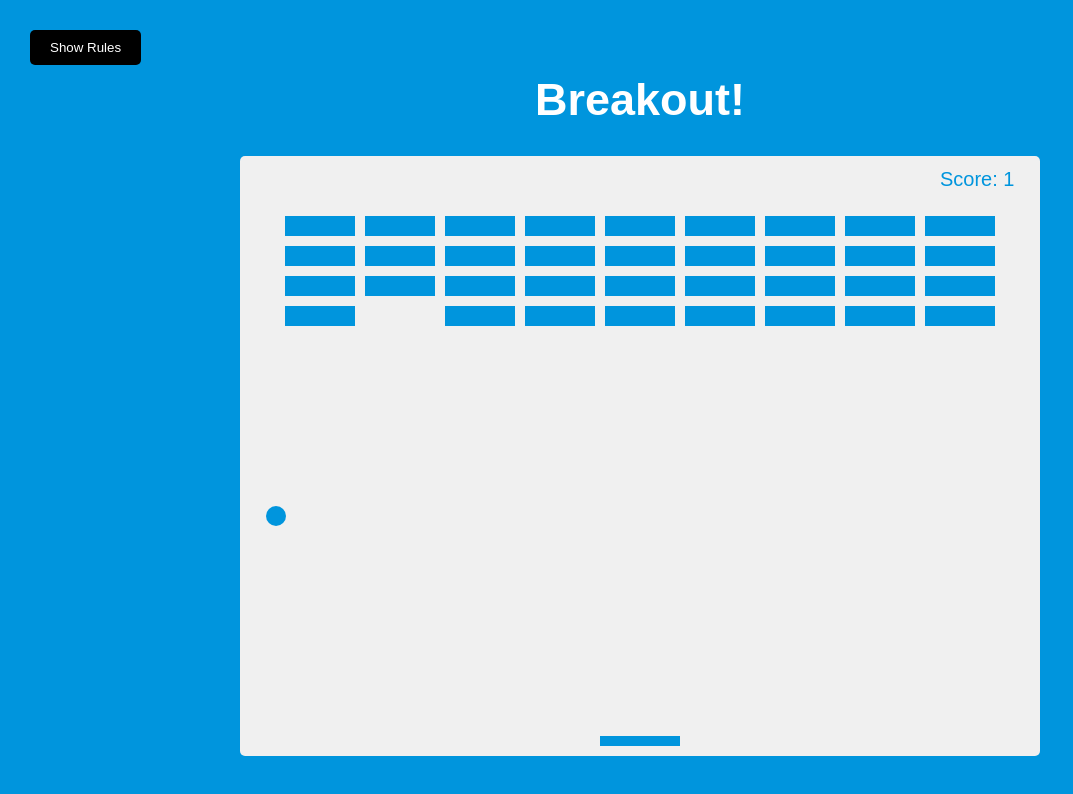
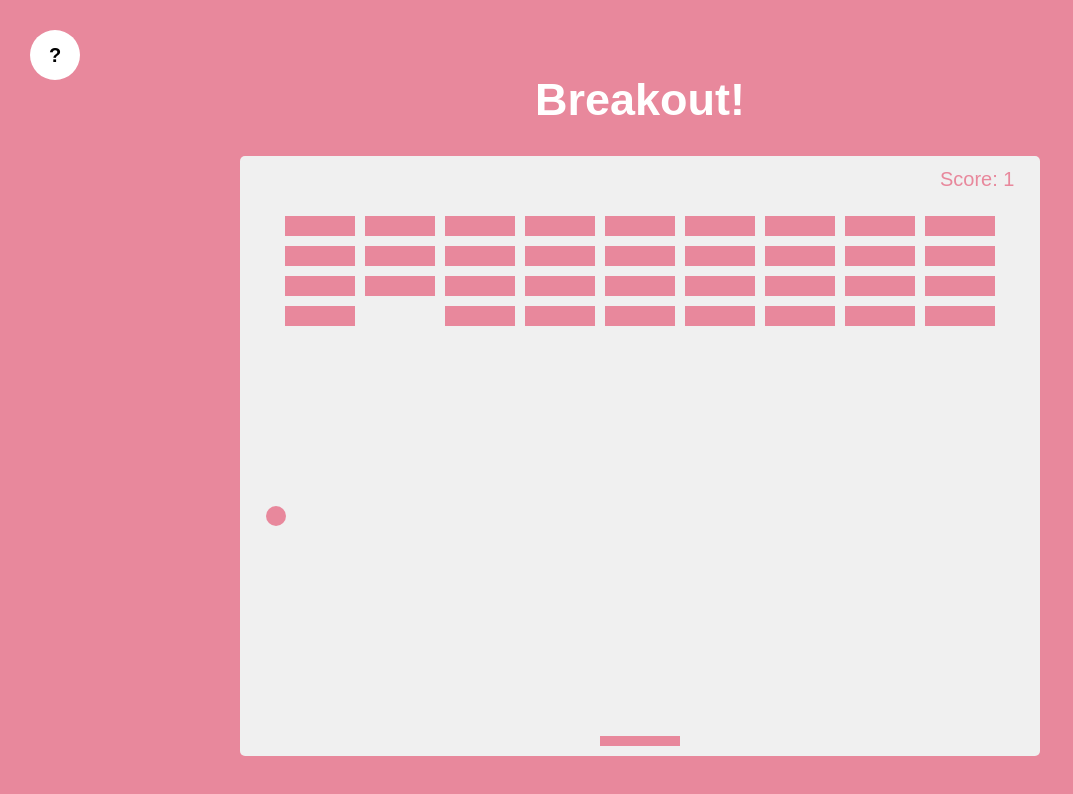
Before and after one commit to ikh00000/JS-Game, a plain HTML site: page index.html in a window 1280 px wide. Shown: the whole page, without its empty margins (0-1073 px from the left). Drawn offline with Linux system fonts and the light colour scheme.

Commit message:
random color

```diff
--- a/index.html
+++ b/index.html
@@ -9,15 +9,16 @@
   </head>
   <body>
     <h1>Breakout!</h1>
-    <button id="rules-btn" class="btn rules-btn">Show Rules</button>
+    <button id="rules-btn" class="btn rules-btn">?</button>
     <div id="rules" class="rules">
-      <h2>How To Play:</h2>
+      <h2>Created by Ivan Khizhnyak</h2>
+      <h3>How To Play:</h3>
       <p>
         Use your right and left keys to move the paddle to bounce the ball up
         and break the blocks.
       </p>
       <p>If you miss the ball, your score and the blocks will reset.</p>
-      <button id="close-btn" class="btn">Close</button>
+      <button id="close-btn" class="btn">OK</button>
     </div>
 
     <canvas id="canvas" width="800" height="600"></canvas>
--- a/script.js
+++ b/script.js
@@ -8,6 +8,20 @@ let score = 0;
 
 const brickRowCount = 9; //space for bicks in row
 const brickColumnCount = 4; //space for bicks in column
+
+
+//Random Color for each start
+const randHexColor = () => {
+  let color = '#' + Math.floor(Math.random()*16777215).toString(16);
+  color == '#ffffff' ? randHexColor() : color;
+  return color;
+}
+
+const mainColor = randHexColor();
+
+document.body.style.backgroundColor = mainColor;
+document.getElementById('rules').style.filter = 'hue-rotate(90deg)';
+console.log(mainColor);
 
 // Create ball props
 const ball = { //TRY EACH
@@ -51,36 +65,36 @@ for (let i = 0; i < brickRowCount; i++) {
 }
 
 // Draw ball on canvas
-function drawBall() {
+const drawBall = () => {
   ctx.beginPath(); //Begins a path, or resets the current path
   ctx.arc(ball.x, ball.y, ball.size, 0, Math.PI * 2); //Creates an arc/curve (used to create circles, or parts of circles)
-  ctx.fillStyle = '#0095dd'; //Sets or returns the color, gradient, or pattern used to fill the drawing
+  ctx.fillStyle = mainColor; //Sets or returns the color, gradient, or pattern used to fill the drawing
   ctx.fill(); //Fills the current drawing (path)
   ctx.closePath(); //Creates a path from the current point back to the starting point
 }
 
 // Draw paddle on canvas
-function drawPaddle() {
+const drawPaddle = () => {
   ctx.beginPath();
   ctx.rect(paddle.x, paddle.y, paddle.w, paddle.h); //Creates a rectangle
-  ctx.fillStyle = '#0095dd';
+  ctx.fillStyle = mainColor;
   ctx.fill();
   ctx.closePath();
 }
 
 // Draw score oon canvas
-function drawScore() {
+const drawScore = () => {
   ctx.font = '20px Arial';
   ctx.fillText(`Score: ${score}`, canvas.width - 100, 30); //Draws "filled" text on the canvas
 }
 
 // Draw bricks on canvas
-function drawBricks() {
+const drawBricks = () => {
   bricks.forEach(column => {
     column.forEach(brick => {
       ctx.beginPath();
       ctx.rect(brick.x, brick.y, brick.w, brick.h);
-      ctx.fillStyle = brick.visible ? '#0095dd' : 'transparent';
+      ctx.fillStyle = brick.visible ? mainColor : 'transparent';
       ctx.fill();
       ctx.closePath();
     });
@@ -88,7 +102,7 @@ function drawBricks() {
 }
 
 // Move paddle on canvas
-function movePaddle() {
+const movePaddle = () => {
   paddle.x += paddle.dx;
 
   // Wall detection
@@ -102,7 +116,19 @@ function movePaddle() {
 }
 
 // Move ball on canvas
-function moveBall() {
+const moveBall = (play) => {
+  // if (play == true) {
+
+  //   ball.x += ball.dx;
+  //   ball.y += ball.dy;
+  //   console.log(ball.dx);
+  //   console.log(ball.dy);
+  // } else {
+  //  ball.dx = 0;
+  //  ball.dy = 0;
+  //  console.log(ball.dx);
+  //  console.log(ball.dy);
+  // }
   ball.x += ball.dx;
   ball.y += ball.dy;
 
@@ -154,7 +180,7 @@ function moveBall() {
 }
 
 // Increase score
-function increaseScore() {
+const increaseScore = () => {
   score++;
 
   if (score % (brickRowCount * brickRowCount) === 0) {
@@ -163,14 +189,14 @@ function increaseScore() {
 }
 
 // Make all bricks appear
-function showAllBricks() {
+const showAllBricks = () => {
   bricks.forEach(column => {
     column.forEach(brick => (brick.visible = true));
   });
 }
 
 // Draw everything
-function draw() {
+const draw = () => {
   // clear canvas
   ctx.clearRect(0, 0, canvas.width, canvas.height);
 
@@ -181,9 +207,9 @@ function draw() {
 }
 
 // Update canvas drawing and animation
-function update() {
+const update = () => {
   movePaddle();
-   moveBall();
+  moveBall(true);
 
   // Draw everything
   draw();
@@ -196,8 +222,9 @@ function update() {
 update();
 
 
+
 // Keydown event
-function keyDown(e) {
+const keyDown = (e) => {
   if (e.key === 'Right' || e.key === 'ArrowRight') {
     paddle.dx = paddle.speed;
   } else if (e.key === 'Left' || e.key === 'ArrowLeft') {
@@ -206,7 +233,7 @@ function keyDown(e) {
 }
 
 // Keyup event
-function keyUp(e) {
+const keyUp = (e) => {
   if (
     e.key === 'Right' ||
     e.key === 'ArrowRight' ||
@@ -222,5 +249,12 @@ document.addEventListener('keydown', keyDown);
 document.addEventListener('keyup', keyUp);
 
 // Rules and close event handlers
-rulesBtn.addEventListener('click', () => rules.classList.add('show'));
-closeBtn.addEventListener('click', () => rules.classList.remove('show'));
+rulesBtn.addEventListener('click', () => {
+  rules.classList.add('show');
+  moveBall();
+});
+closeBtn.addEventListener('click', () => {
+  rules.classList.remove('show');
+  document.getElementById('canvas').style.filter = 'blur(10px)'
+  moveBall();
+});
--- a/style.css
+++ b/style.css
@@ -3,7 +3,6 @@
 }
 
 body {
-  background-color: #0095dd;
   display: flex;
   flex-direction: column;
   align-items: center;
@@ -22,27 +21,29 @@ canvas {
   background: #f0f0f0;
   display: block;
   border-radius: 5px;
+  width: 90%;
+  max-width: 800px;
 }
 
 .btn {
   cursor: pointer;
   border: 0;
-  padding: 10px 20px;
-  background: #000;
-  color: #fff;
-  border-radius: 5px;
+  width: 50px;
+  height: 50px;
+  background: white;
+  color: black;
+  font-size: 20px;
+  font-weight: 700;
+  border-radius: 50%;
 }
 
 .btn:focus {
   outline: 0;
 }
 
-.btn:hover {
-  background: #222;
-}
 
 .btn:active {
-  transform: scale(0.98);
+  transform: scale(0.90);
 }
 
 .rules-btn {
@@ -55,7 +56,8 @@ canvas {
   position: absolute;
   top: 0;
   left: 0;
-  background: #333;
+  background: rgba(255, 255, 255, 0.24);
+
   color: #fff;
   min-height: 100vh;
   width: 400px;
```
Lines whose indentation alone changed are shown as unchanged.
